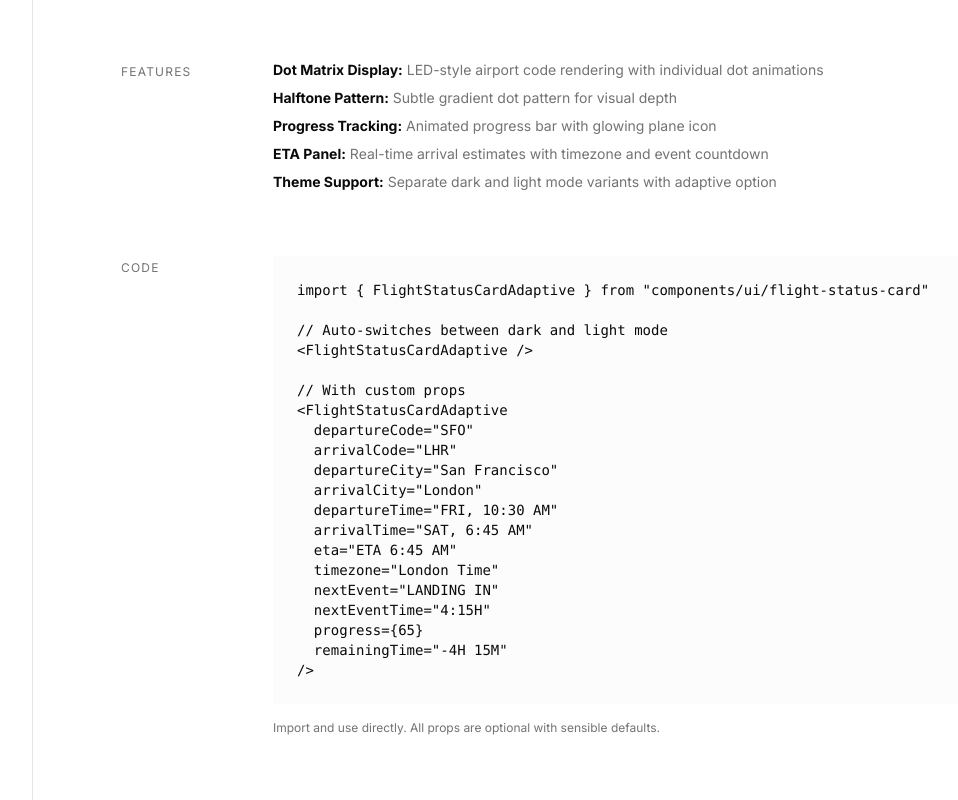
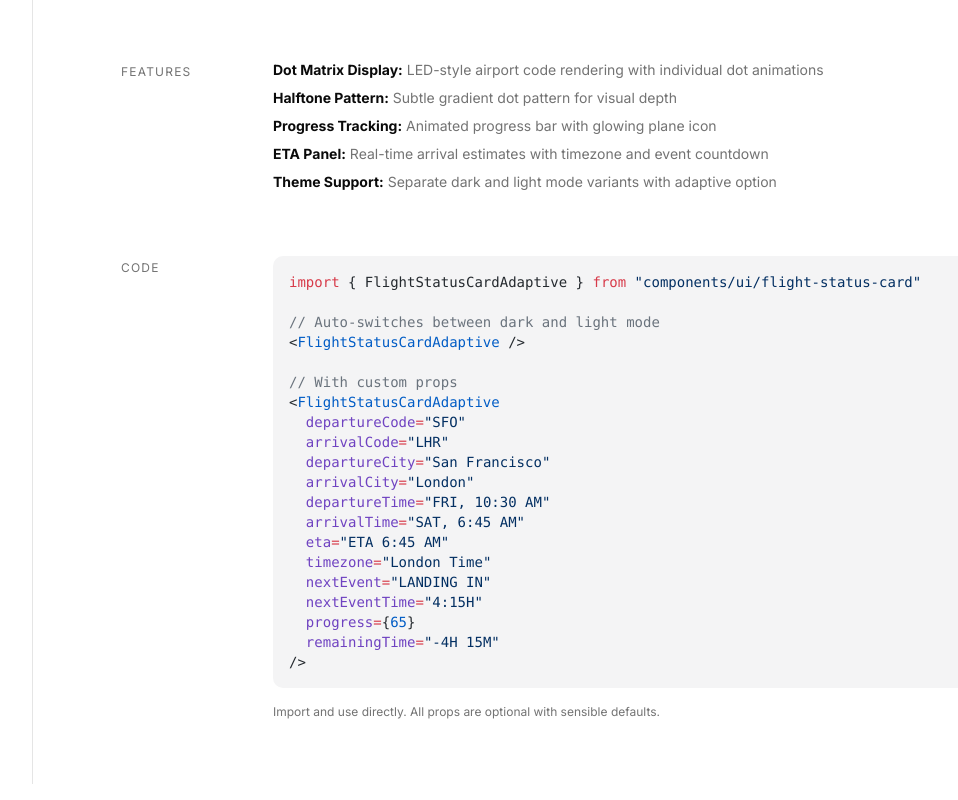
Before and after one commit to AnsHh9094/XeVoS-Ui, a Next.js app in the folder apps/web/: page /docs/components/flight-status-card in a window 1280 px wide. Shown: the part 1232-2032 px from the top of the page, without its empty margins (223-1181 px from the left). Built offline with nearby package versions, Linux system fonts and the light colour scheme; no server answers.

Commit message:
feat: add CodeBlock component for syntax highlighting using Shiki

```diff
--- a/apps/web/app/docs/components/flight-status-card/page.tsx
+++ b/apps/web/app/docs/components/flight-status-card/page.tsx
@@ -1,6 +1,28 @@
 import type React from "react"
 import { FlightStatusCardAdaptive } from "@workspace/ui/components/flight-status-card"
 import { InstallCommand } from "@/components/install-command"
+import { CodeBlock } from "@/components/code-block"
+
+const usageCode = `import { FlightStatusCardAdaptive } from "components/ui/flight-status-card"
+
+// Auto-switches between dark and light mode
+<FlightStatusCardAdaptive />
+
+// With custom props
+<FlightStatusCardAdaptive
+  departureCode="SFO"
+  arrivalCode="LHR"
+  departureCity="San Francisco"
+  arrivalCity="London"
+  departureTime="FRI, 10:30 AM"
+  arrivalTime="SAT, 6:45 AM"
+  eta="ETA 6:45 AM"
+  timezone="London Time"
+  nextEvent="LANDING IN"
+  nextEventTime="4:15H"
+  progress={65}
+  remainingTime="-4H 15M"
+/>`
 
 export default function FlightStatusCardPage(): React.JSX.Element {
   return (
@@ -114,28 +136,7 @@ export default function FlightStatusCardPage(): React.JSX.Element {
           Code
         </div>
         <div className="space-y-4">
-          <pre className="p-6 bg-muted/30 text-sm overflow-x-auto font-mono">
-            {`import { FlightStatusCardAdaptive } from "components/ui/flight-status-card"
-
-// Auto-switches between dark and light mode
-<FlightStatusCardAdaptive />
-
-// With custom props
-<FlightStatusCardAdaptive
-  departureCode="SFO"
-  arrivalCode="LHR"
-  departureCity="San Francisco"
-  arrivalCity="London"
-  departureTime="FRI, 10:30 AM"
-  arrivalTime="SAT, 6:45 AM"
-  eta="ETA 6:45 AM"
-  timezone="London Time"
-  nextEvent="LANDING IN"
-  nextEventTime="4:15H"
-  progress={65}
-  remainingTime="-4H 15M"
-/>`}
-          </pre>
+          <CodeBlock code={usageCode} lang="tsx" />
           <p className="text-xs text-muted-foreground">
             Import and use directly. All props are optional with sensible
             defaults.
--- /dev/null
+++ b/apps/web/components/code-block.tsx
@@ -0,0 +1,36 @@
+import { codeToHtml } from "shiki"
+
+interface CodeBlockProps {
+  code: string
+  lang?: string
+}
+
+export async function CodeBlock({ code, lang = "tsx" }: CodeBlockProps) {
+  const html = await codeToHtml(code.trim(), {
+    lang,
+    themes: {
+      light: "github-light",
+      dark: "github-dark",
+    },
+  })
+
+  return (
+    <>
+      <style>{`
+        .shiki,
+        .shiki span {
+          background-color: transparent !important;
+        }
+        .dark .shiki,
+        .dark .shiki span {
+          color: var(--shiki-dark) !important;
+          background-color: transparent !important;
+        }
+      `}</style>
+      <div
+        className="rounded-lg overflow-hidden text-sm [&_pre]:p-4 [&_pre]:overflow-x-auto bg-zinc-100 dark:bg-zinc-900"
+        dangerouslySetInnerHTML={{ __html: html }}
+      />
+    </>
+  )
+}
--- a/apps/web/package.json
+++ b/apps/web/package.json
@@ -17,7 +17,8 @@
     "next": "16.0.10",
     "next-themes": "^0.4.6",
     "react": "^19.2.1",
-    "react-dom": "^19.2.1"
+    "react-dom": "^19.2.1",
+    "shiki": "^3.20.0"
   },
   "devDependencies": {
     "@tailwindcss/postcss": "^4.1.17",
```
Also changed, not shown: 1 other file (tests, documents, lock files or other folders).
